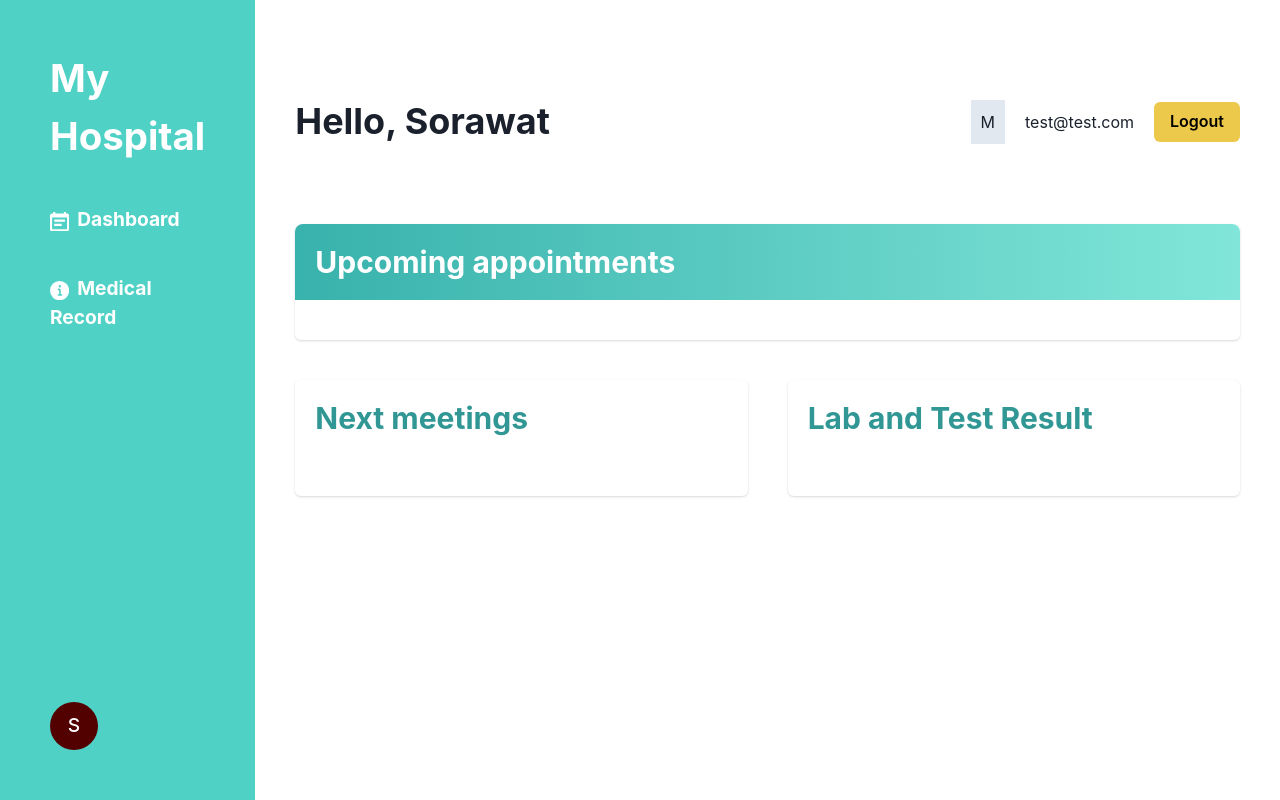
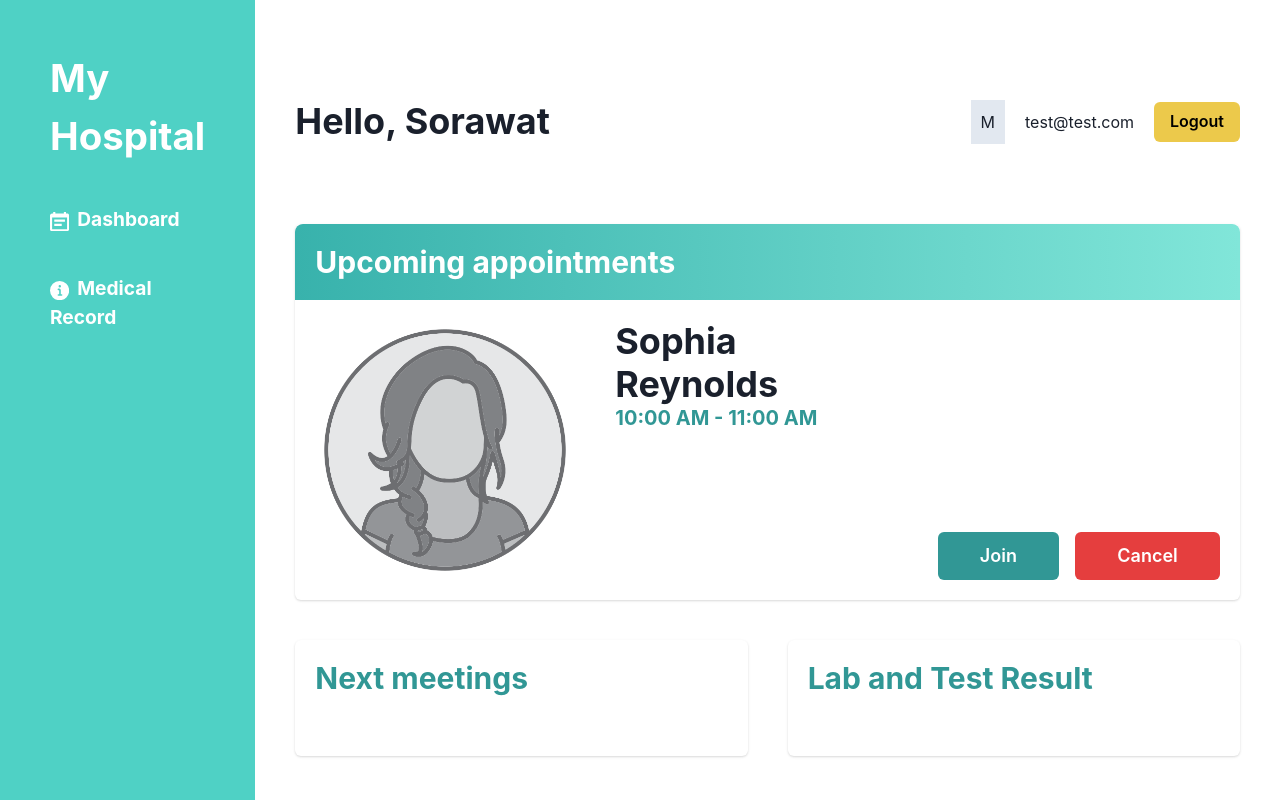
Before and after one commit to sorawat38/CLCM3506-Final-Exam, a React (Vite) app: page / in a window 1280 px wide. Shown: the top 800 px of the page. Built offline with nearby package versions, Linux system fonts and the light colour scheme.

Commit message:
feat: complete upcoming appointments

```diff
--- a/src/pages/Dashboard.tsx
+++ b/src/pages/Dashboard.tsx
@@ -1,10 +1,13 @@
 import {
+  Button,
   Card,
   CardBody,
   CardHeader,
+  Flex,
   Grid,
   GridItem,
   Heading,
+  Image,
 } from "@chakra-ui/react";
 
 function Dashboard() {
@@ -15,7 +18,7 @@ function Dashboard() {
       gap={10}
     >
       <GridItem colSpan={2}>
-        <Card>
+        <Card overflow="hidden">
           <CardHeader
             borderTopRadius={"lg"}
             bgGradient={"linear(to-r, teal.400, teal.200)"}
@@ -24,7 +27,36 @@ function Dashboard() {
               Upcoming appointments
             </Heading>
           </CardHeader>
-          <CardBody></CardBody>
+          <Grid templateColumns={"auto 1fr 1fr"}>
+            <Image
+              borderRadius="full"
+              maxW={{ base: "100%", md: "300px" }}
+              src="src/assets/woman_icon.png"
+              alt="Caffe Latte"
+              p={"20px"}
+            />
+            <CardBody>
+              <Heading size={"xl"}>Sophia Reynolds</Heading>
+              <Heading size={"md"} color={"teal.500"}>
+                10:00 AM - 11:00 AM
+              </Heading>
+            </CardBody>
+            <Flex
+              direction={"row"}
+              height={"100%"}
+              justifyContent={"flex-end"}
+              alignItems={"flex-end"}
+              gap={4}
+              p={"20px"}
+            >
+              <Button colorScheme="teal" flexGrow={2} size={"lg"}>
+                Join
+              </Button>
+              <Button colorScheme="red" flexGrow={2} size={"lg"}>
+                Cancel
+              </Button>
+            </Flex>
+          </Grid>
         </Card>
       </GridItem>
       <GridItem colSpan={1}>
```
Also changed, not shown: src/assets/woman_icon.png (added).
